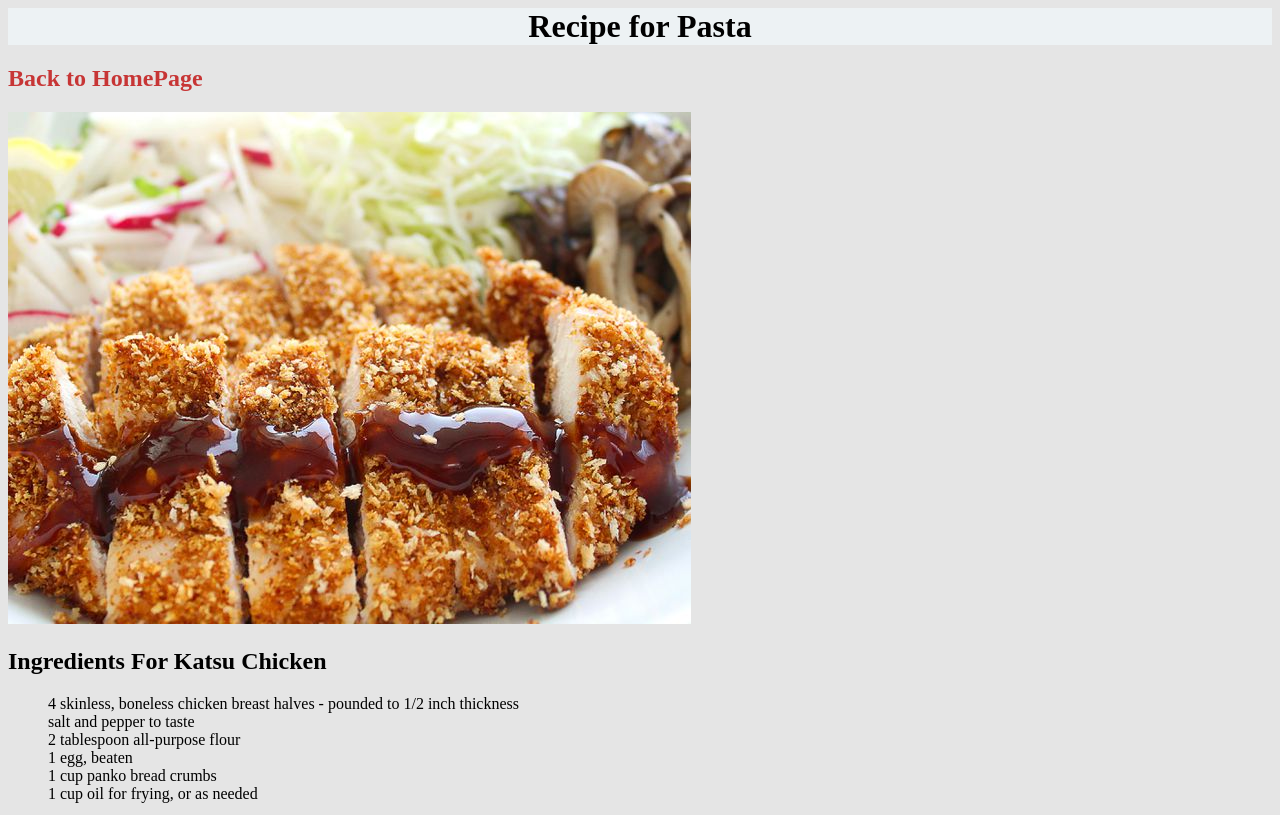
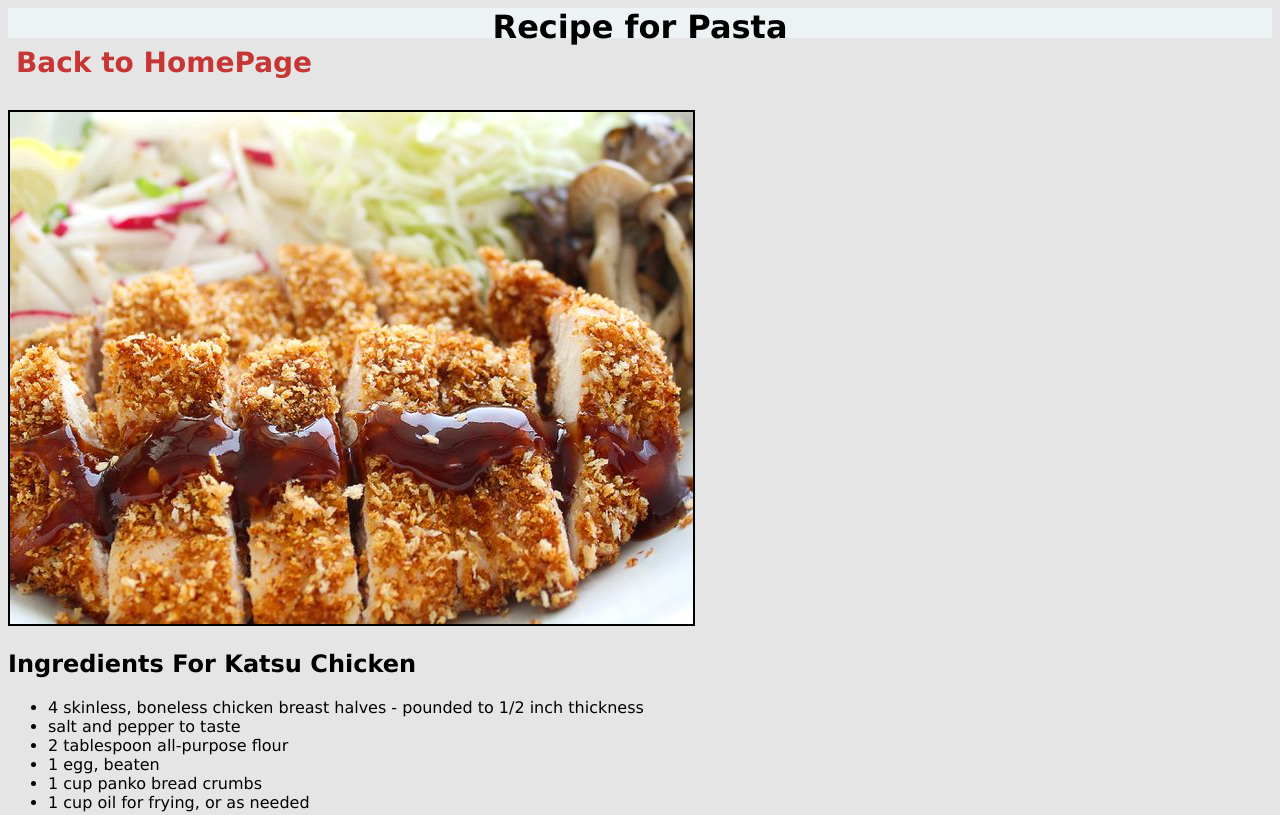
Before and after one commit to DhairyaKumar19/odin-recipes, a plain HTML site: page odin-recipes/katsu.html in a window 1280 px wide. Shown: the top 815 px of the page. Drawn offline with Linux system fonts and the light colour scheme.

Commit message:
final changes to css fro now

```diff
--- a/odin-recipes/katsu.html
+++ b/odin-recipes/katsu.html
@@ -3,13 +3,13 @@
 <head>
     <meta charset="UTF-8">
     <meta name="viewport" content="width=device-width, initial-scale=1.0">
-    <link rel="stylesheet" href="style.css">
+    <link rel="stylesheet" href="../style.css">
     <title>Katsu Chicken</title>
 </head>
 <body>
     <h1>Recipe for Pasta</h1>
-    <h2><a href="../index.html"  rel="nopenner noreferrer">Back to HomePage</a></h2>
-    <img src="../img/katsu.jpg" alt="Photo of Katsu ">
+    <h2 class="b"><a href="../index.html"  rel="nopenner noreferrer">Back to HomePage</a></h2>
+    <img class="imgs" src="../img/katsu.jpg" alt="Photo of Katsu ">
     <h2>Ingredients For Katsu Chicken</h2>
     <ul>
         <li>4 skinless, boneless chicken breast halves - pounded to 1/2 inch thickness</li>
--- a/style.css
+++ b/style.css
@@ -1,5 +1,6 @@
 body{
     background-color:#e5e5e5 ;
+    font-family:Verdana,sans-serif;
 }
 h1{
     background-color: #edf2f4;
@@ -7,6 +8,12 @@ h1{
     margin-bottom: 5px;
     text-align: center;
     color: black;
+}
+.b{
+    background-color: #e5e5e5;
+    font-size: 28px;
+    padding: 8px;
+    margin-top: -13px;
 }
 a:link{
     color: rgb(199, 53, 53);
@@ -25,6 +32,9 @@ a:link{
     padding: 50px;
     width: 500px;
 }
-ul{
+.ulist{
     list-style: none;
 }
+.imgs{
+    border: 2px solid black;
+}
```
Also changed, not shown: index.html (+1 -1 lines), odin-recipes/pasta.html (+3 -3 lines), odin-recipes/shrimp.html (+3 -3 lines).
